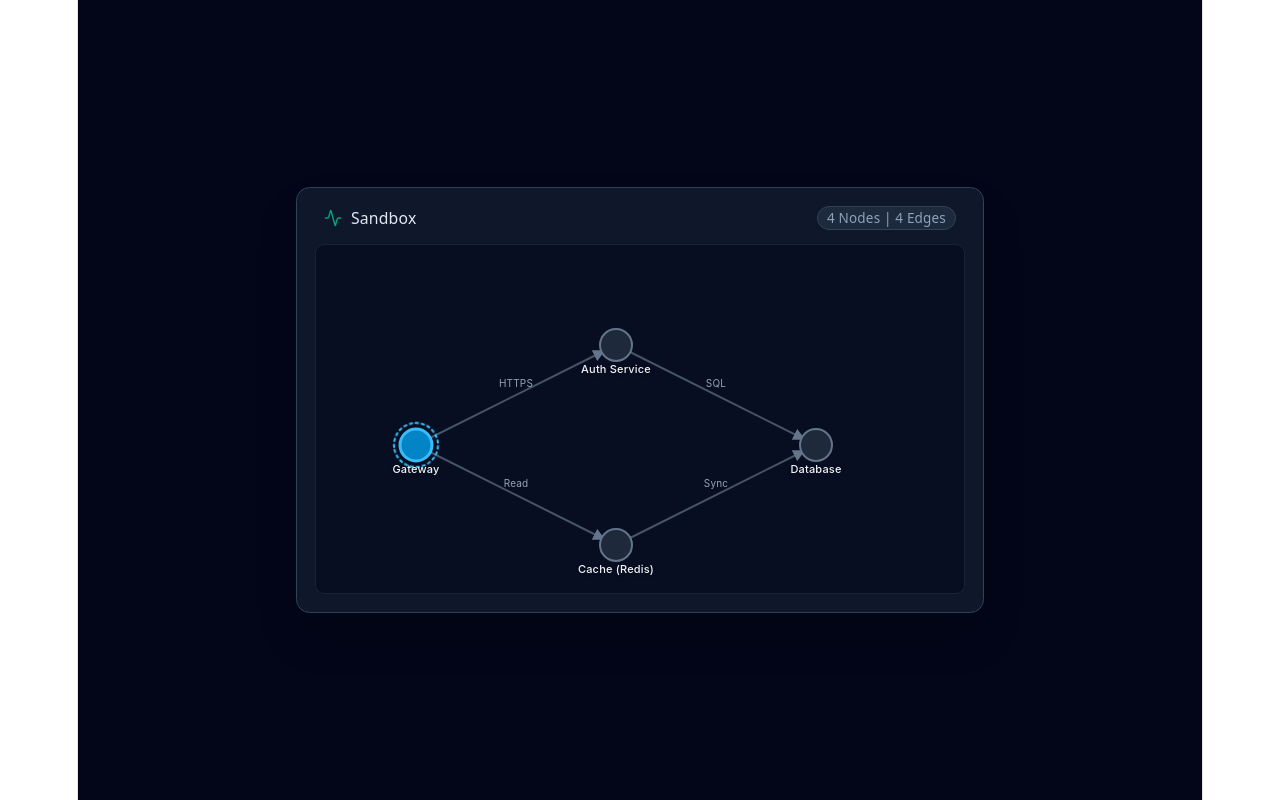
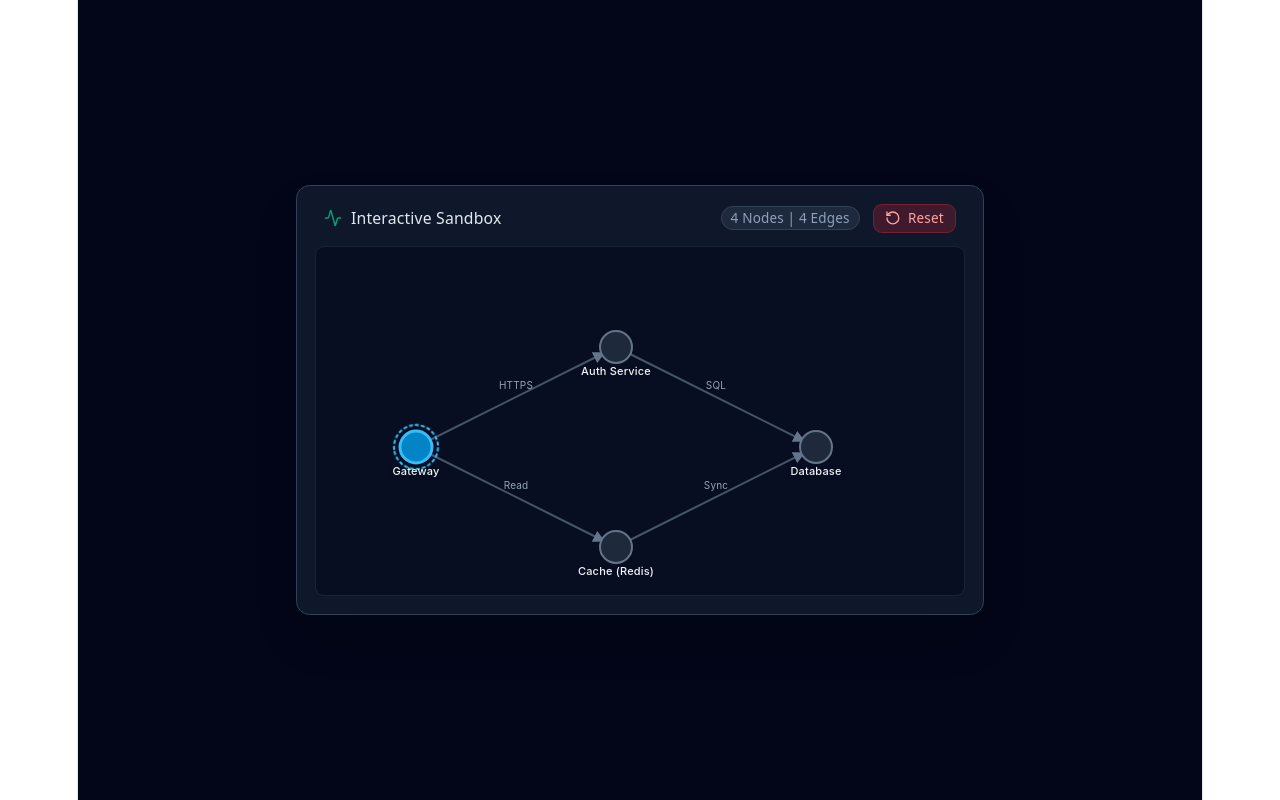
Before and after one commit to thomasisebeck/COS750, a React (Vite) app in the folder frontend/: page / in a window 1280 px wide. Built offline with nearby package versions, Linux system fonts and the light colour scheme.

Commit message:
reset functionality

```diff
--- a/frontend/src/App.tsx
+++ b/frontend/src/App.tsx
@@ -1,26 +1,30 @@
 import { useState } from "react";
 import "./App.css";
 import {
-  INITIAL_EDGES,
-  INITIAL_NODES,
   LiveGraph,
   type GraphEdge,
   type GraphNode,
 } from "./components/LiveGraph";
 
+const INITIAL_NODES: GraphNode[] = [
+  { id: "1", label: "Gateway", x: 100, y: 200 },
+  { id: "2", label: "Auth Service", x: 300, y: 100 },
+  { id: "3", label: "Database", x: 500, y: 200 },
+  { id: "4", label: "Cache (Redis)", x: 300, y: 300 },
+];
+
+const INITIAL_EDGES: GraphEdge[] = [
+  { id: "e1-2", source: "1", target: "2", label: "HTTPS" },
+  { id: "e2-3", source: "2", target: "3", label: "SQL" },
+  { id: "e1-4", source: "1", target: "4", label: "Read" },
+  { id: "e4-3", source: "4", target: "3", label: "Sync" },
+];
+
+const INITIAL_HIGHLIGHTED_NODES = ["1"];
+
 function App() {
   const [nodes, setNodes] = useState<GraphNode[]>(INITIAL_NODES);
   const [edges, setEdges] = useState<GraphEdge[]>(INITIAL_EDGES);
-  const [highlightedNodes, setHighlightedNodes] = useState<string[]>(["1"]);
-  const [highlightedEdges, setHighlightedEdges] = useState<string[]>([]);
-
-  const playNote = (count: number) => {
-    if (count >= 1 && count <= 18) {
-      const audio = new Audio(`/notes/${count}.mp3`);
-      audio.currentTime = 0;
-      audio.play().catch((err) => console.error("Audio playback error:", err));
-    }
-  };
 
   // Helper to find connecting edge IDs between consecutive nodes in the path sequence
   const getConnectingEdges = (path: string[], graphEdges: GraphEdge[]) => {
@@ -29,7 +33,6 @@ function App() {
       const u = path[i];
       const v = path[i + 1];
 
-      // Find an edge connecting consecutive nodes in either direction
       const matchingEdge = graphEdges.find(
         (edge) =>
           (edge.source === u && edge.target === v) ||
@@ -41,6 +44,21 @@ function App() {
       }
     }
     return activeEdgeIds;
+  };
+
+  const [highlightedNodes, setHighlightedNodes] = useState<string[]>(
+    INITIAL_HIGHLIGHTED_NODES,
+  );
+  const [highlightedEdges, setHighlightedEdges] = useState<string[]>(() =>
+    getConnectingEdges(INITIAL_HIGHLIGHTED_NODES, INITIAL_EDGES),
+  );
+
+  const playNote = (count: number) => {
+    if (count >= 1 && count <= 18) {
+      const audio = new Audio(`/notes/${count}.mp3`);
+      audio.currentTime = 0;
+      audio.play().catch((err) => console.error("Audio playback error:", err));
+    }
   };
 
   const handleNodeClick = (nodeId: string) => {
@@ -74,6 +92,18 @@ function App() {
     );
   };
 
+  const handleReset = () => {
+    setNodes(INITIAL_NODES);
+    setEdges(INITIAL_EDGES);
+    setHighlightedNodes(INITIAL_HIGHLIGHTED_NODES);
+    const initialEdges = getConnectingEdges(
+      INITIAL_HIGHLIGHTED_NODES,
+      INITIAL_EDGES,
+    );
+    setHighlightedEdges(initialEdges);
+    playNote(INITIAL_HIGHLIGHTED_NODES.length);
+  };
+
   return (
     <div className="min-h-screen bg-slate-950 text-slate-100 p-8 flex flex-col items-center justify-center gap-6">
       <LiveGraph
@@ -83,6 +113,7 @@ function App() {
         highlightedEdgeIds={highlightedEdges}
         onNodeClick={handleNodeClick}
         onNodeMove={handleNodeMove}
+        onReset={handleReset}
         width={650}
         height={350}
       />
--- a/frontend/src/components/LiveGraph.tsx
+++ b/frontend/src/components/LiveGraph.tsx
@@ -1,19 +1,5 @@
 import React, { useState, useRef } from "react";
-import { Circle, Activity } from "lucide-react";
-
-export const INITIAL_NODES: GraphNode[] = [
-  { id: "1", label: "Gateway", x: 100, y: 200 },
-  { id: "2", label: "Auth Service", x: 300, y: 100 },
-  { id: "3", label: "Database", x: 500, y: 200 },
-  { id: "4", label: "Cache (Redis)", x: 300, y: 300 },
-];
-
-export const INITIAL_EDGES: GraphEdge[] = [
-  { id: "e1-2", source: "1", target: "2", label: "HTTPS" },
-  { id: "e2-3", source: "2", target: "3", label: "SQL" },
-  { id: "e1-4", source: "1", target: "4", label: "Read" },
-  { id: "e4-3", source: "4", target: "3", label: "Sync" },
-];
+import { Activity, RotateCcw } from "lucide-react";
 
 export interface GraphNode {
   id: string;
@@ -38,6 +24,7 @@ interface LiveGraphProps {
   onNodeClick?: (nodeId: string) => void;
   onEdgeClick?: (edgeId: string) => void;
   onNodeMove?: (nodeId: string, x: number, y: number) => void;
+  onReset?: () => void;
   width?: number;
   height?: number;
 }
@@ -50,6 +37,7 @@ export const LiveGraph: React.FC<LiveGraphProps> = ({
   onNodeClick,
   onEdgeClick,
   onNodeMove,
+  onReset,
   width = 600,
   height = 400,
 }) => {
@@ -95,11 +83,22 @@ export const LiveGraph: React.FC<LiveGraphProps> = ({
       <div className="flex items-center justify-between w-full mb-3 px-2">
         <div className="flex items-center gap-2 text-slate-200 font-medium text-sm">
           <Activity className="w-4 h-4 text-emerald-400 animate-pulse" />
-          <span>Sandbox</span>
+          <span>Interactive Sandbox</span>
         </div>
-        <span className="text-xs text-slate-400 bg-slate-800 px-2 py-0.5 rounded-full border border-slate-700">
-          {nodes.length} Nodes | {edges.length} Edges
-        </span>
+        <div className="flex items-center gap-3">
+          <span className="text-xs text-slate-400 bg-slate-800 px-2 py-0.5 rounded-full border border-slate-700">
+            {nodes.length} Nodes | {edges.length} Edges
+          </span>
+          {onReset && (
+            <button
+              onClick={onReset}
+              className="flex items-center gap-1.5 text-xs font-medium px-2.5 py-1 rounded-lg bg-red-500/20 text-red-300 border border-red-500/30 hover:bg-red-500/30 hover:border-red-500/50 transition-colors"
+            >
+              <RotateCcw className="w-3.5 h-3.5" />
+              Reset
+            </button>
+          )}
+        </div>
       </div>
 
       <svg
@@ -199,7 +198,6 @@ export const LiveGraph: React.FC<LiveGraphProps> = ({
               transform={`translate(${node.x}, ${node.y})`}
               onMouseDown={(e) => handleMouseDown(e, node.id)}
               onClick={() => {
-                // Only trigger click if the mouse didn't move during the interaction
                 if (!hasMovedRef.current && onNodeClick) {
                   onNodeClick(node.id);
                 }
```
